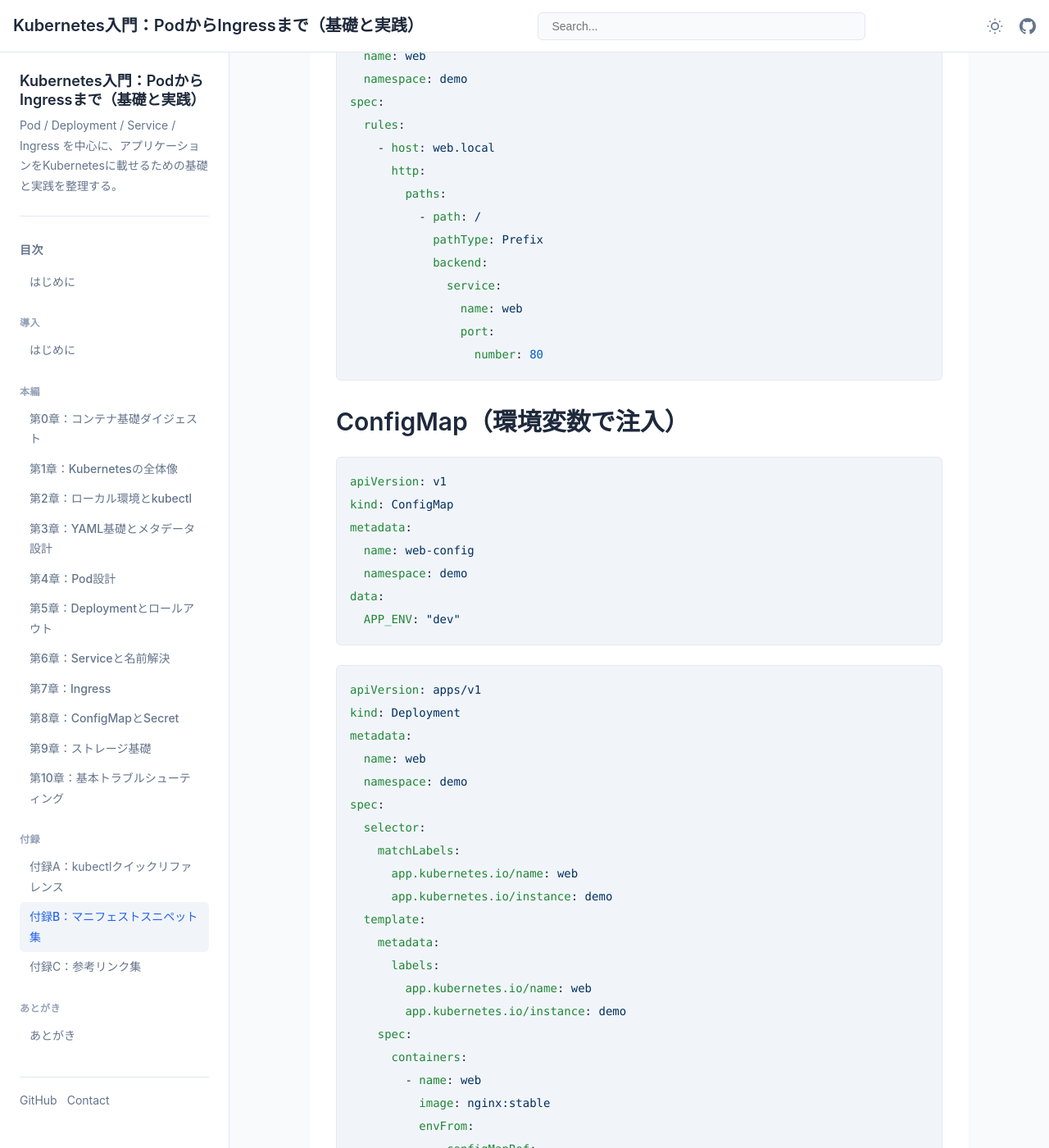
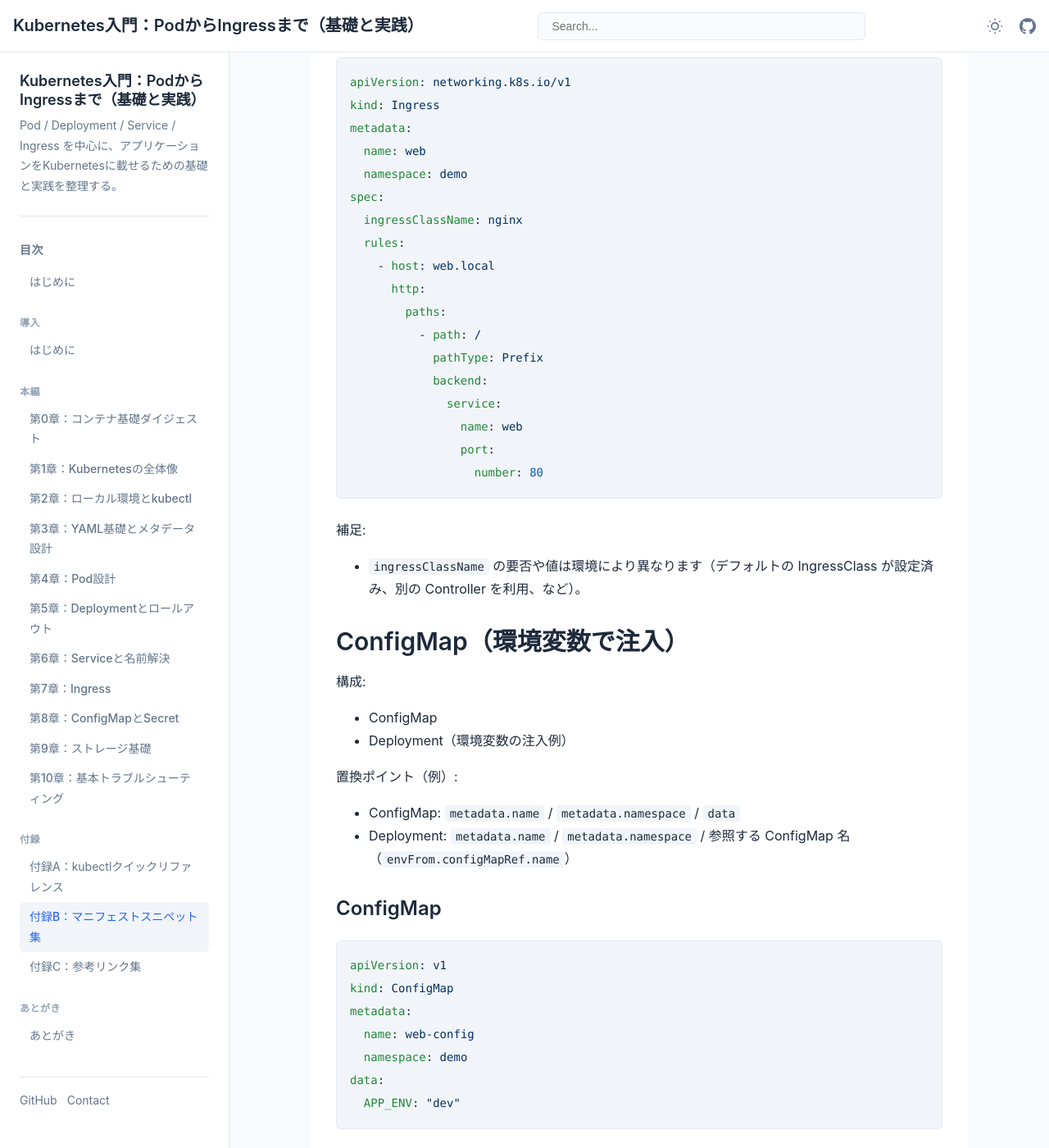
Before and after one commit to itdojp/kubernetes-basics-book, a Jekyll site: the page built from docs/appendices/appendix-b/index.md, in a window 1280 px wide and 1400 px high, scrolled down 3676 px. Shown: the whole window at 82% size. Built offline with Jekyll 4.4.1, drawn with Linux system fonts in a browser that asks for light colours; some of the changed text lies outside the part shown.

Commit message:
Issue #5/#6: 付録Bとkind/Ingress注記を改善

````diff
--- a/docs/appendices/appendix-b/index.md
+++ b/docs/appendices/appendix-b/index.md
@@ -121,6 +121,10 @@ spec:
 ## Ingress（HTTP ルーティングの最小）
 前提: Ingress Controller がクラスタに導入済みであること。
 
+置換ポイント（例）:
+- `metadata.name` / `metadata.namespace`
+- `spec.rules[].host`
+
 ```yaml
 apiVersion: networking.k8s.io/v1
 kind: Ingress
@@ -128,6 +132,7 @@ metadata:
   name: web
   namespace: demo
 spec:
+  ingressClassName: nginx
   rules:
     - host: web.local
       http:
@@ -141,7 +146,20 @@ spec:
                   number: 80
 ```
 
+補足:
+- `ingressClassName` の要否や値は環境により異なります（デフォルトの IngressClass が設定済み、別の Controller を利用、など）。
+
 ## ConfigMap（環境変数で注入）
+
+構成:
+- ConfigMap
+- Deployment（環境変数の注入例）
+
+置換ポイント（例）:
+- ConfigMap: `metadata.name` / `metadata.namespace` / `data`
+- Deployment: `metadata.name` / `metadata.namespace` / 参照する ConfigMap 名（`envFrom.configMapRef.name`）
+
+### ConfigMap
 ```yaml
 apiVersion: v1
 kind: ConfigMap
@@ -152,6 +170,7 @@ data:
   APP_ENV: "dev"
 ```
 
+### Deployment 側（envFrom で注入）
 ```yaml
 apiVersion: apps/v1
 kind: Deployment
@@ -178,6 +197,16 @@ spec:
 ```
 
 ## Secret（ファイルとしてマウント）
+
+構成:
+- Secret
+- Deployment（マウント例）
+
+置換ポイント（例）:
+- Secret: `metadata.name` / `metadata.namespace` / `stringData`
+- Deployment: `metadata.name` / `metadata.namespace` / 参照する Secret 名（`volumes[].secret.secretName`）
+
+### Secret
 ```yaml
 apiVersion: v1
 kind: Secret
@@ -189,6 +218,7 @@ stringData:
   password: "change-me"
 ```
 
+### Deployment 側（volumeMounts / volumes）
 ```yaml
 apiVersion: apps/v1
 kind: Deployment
````
Also changed, not shown: docs/chapters/chapter02/index.md (+8 -0 lines), docs/chapters/chapter07/index.md (+6 -0 lines), src/appendices/appendix-b/index.md (+30 -0 lines), src/chapters/chapter02/index.md (+8 -0 lines), src/chapters/chapter07/index.md (+6 -0 lines).
